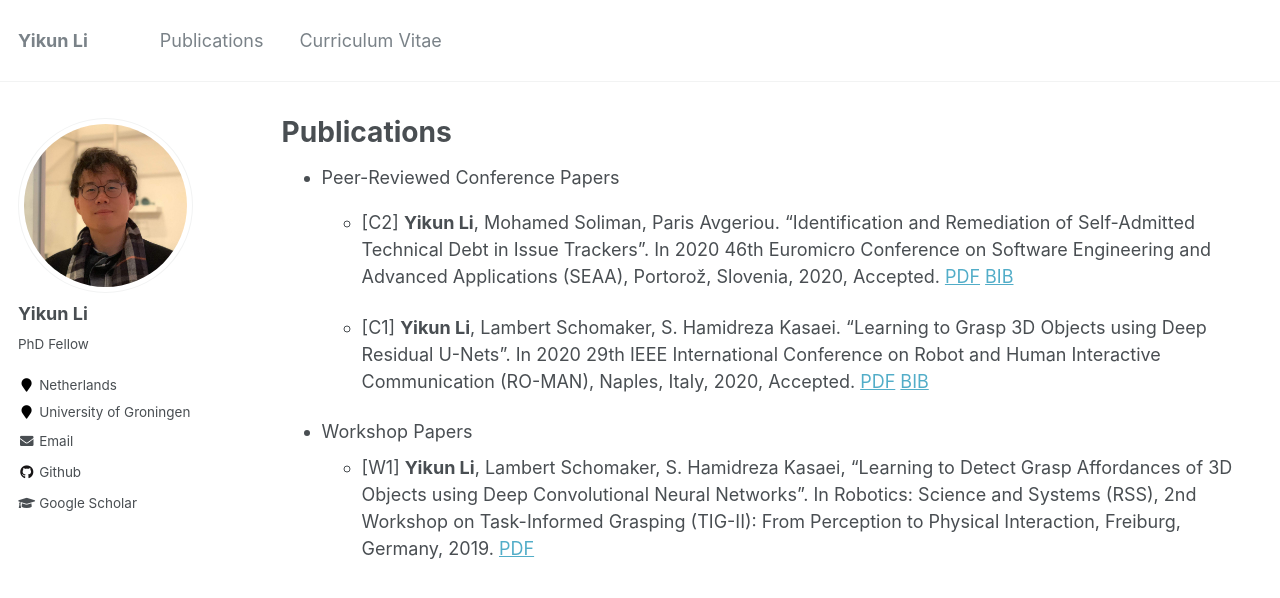
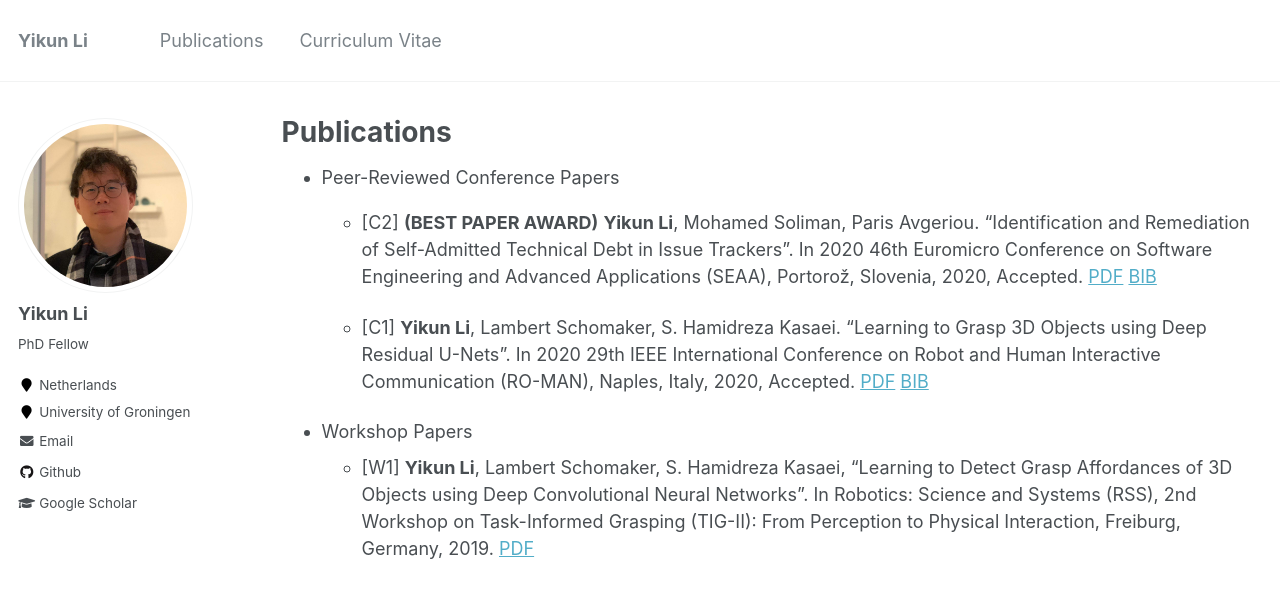
Before and after one commit to yikun-li/yikun-li.github.io, a Jekyll site: the page built from _pages/publications.md, in a window 1280 px wide. Shown: the top 598 px of the page. Built offline with Jekyll 4.4.1, drawn with Linux system fonts in a browser that asks for light colours.

Commit message:
update publications

```diff
--- a/_pages/publications.md
+++ b/_pages/publications.md
@@ -16,7 +16,7 @@ author_profile: true
 {% endfor %}
 
 * Peer-Reviewed Conference Papers
-    * [C2] **Yikun Li**, Mohamed Soliman, Paris Avgeriou. “Identification and Remediation of Self-Admitted Technical Debt in Issue Trackers”. In 2020 46th Euromicro Conference on Software Engineering and Advanced Applications (SEAA), Portorož, Slovenia, 2020, Accepted. [PDF](https://yikun-li.github.io/publications/SEAA2020.pdf)  [BIB](https://raw.githubusercontent.com/yikun-li/yikun-li.github.io/master/_publications/SEAA2020_BIB.html)
+    * [C2] **(BEST PAPER AWARD)** **Yikun Li**, Mohamed Soliman, Paris Avgeriou. “Identification and Remediation of Self-Admitted Technical Debt in Issue Trackers”. In 2020 46th Euromicro Conference on Software Engineering and Advanced Applications (SEAA), Portorož, Slovenia, 2020, Accepted. [PDF](https://yikun-li.github.io/publications/SEAA2020.pdf)  [BIB](https://raw.githubusercontent.com/yikun-li/yikun-li.github.io/master/_publications/SEAA2020_BIB.html)
 
     * [C1] **Yikun Li**, Lambert Schomaker, S. Hamidreza Kasaei. “Learning to Grasp 3D Objects using Deep Residual U-Nets”. In 2020 29th IEEE International Conference on Robot and Human Interactive Communication (RO-MAN), Naples, Italy, 2020, Accepted. [PDF](https://yikun-li.github.io/publications/RO-MAN2020.pdf)  [BIB](https://raw.githubusercontent.com/yikun-li/yikun-li.github.io/master/_publications/RO-MAN2020_BIB.html)
 
```
